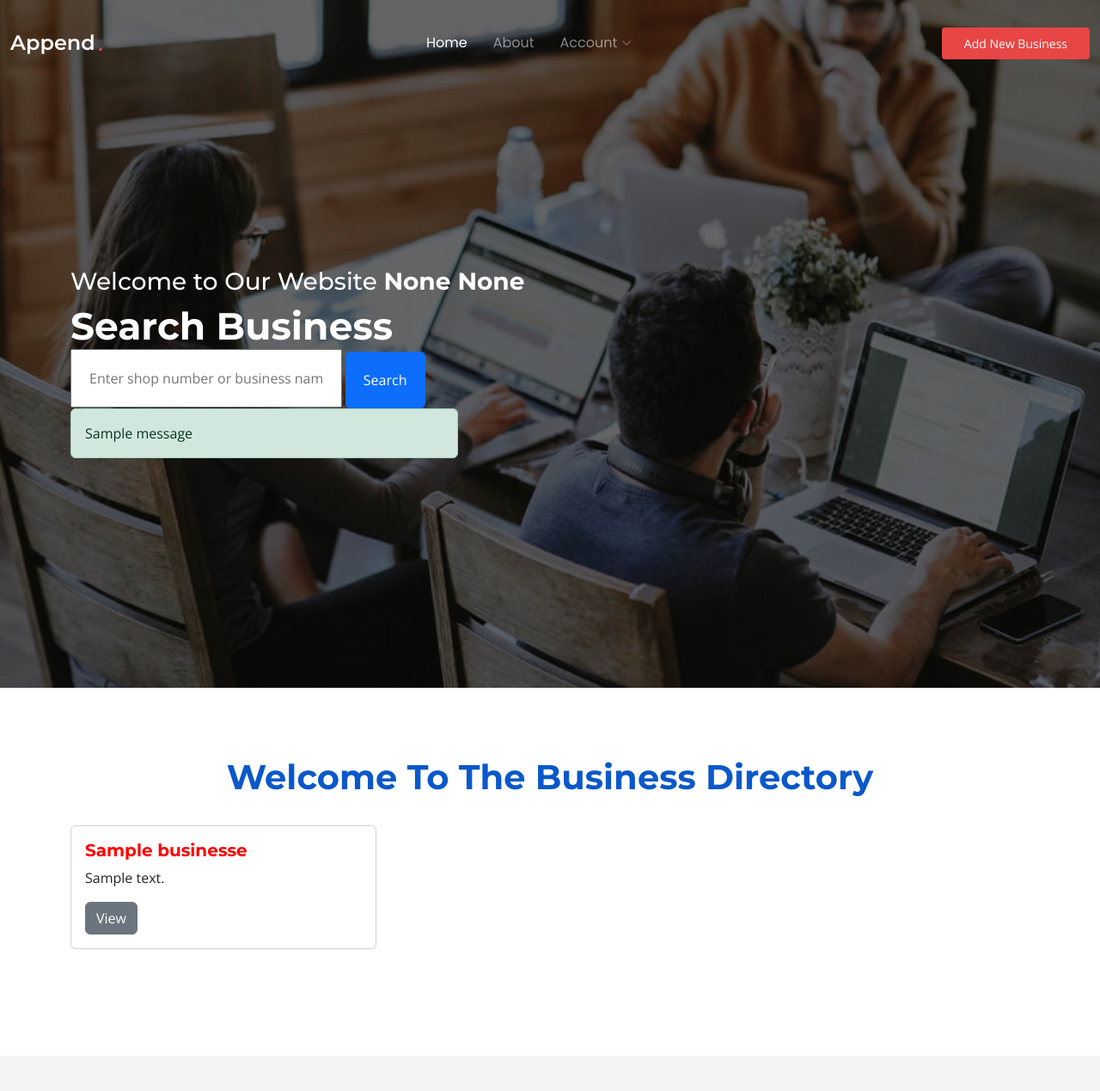
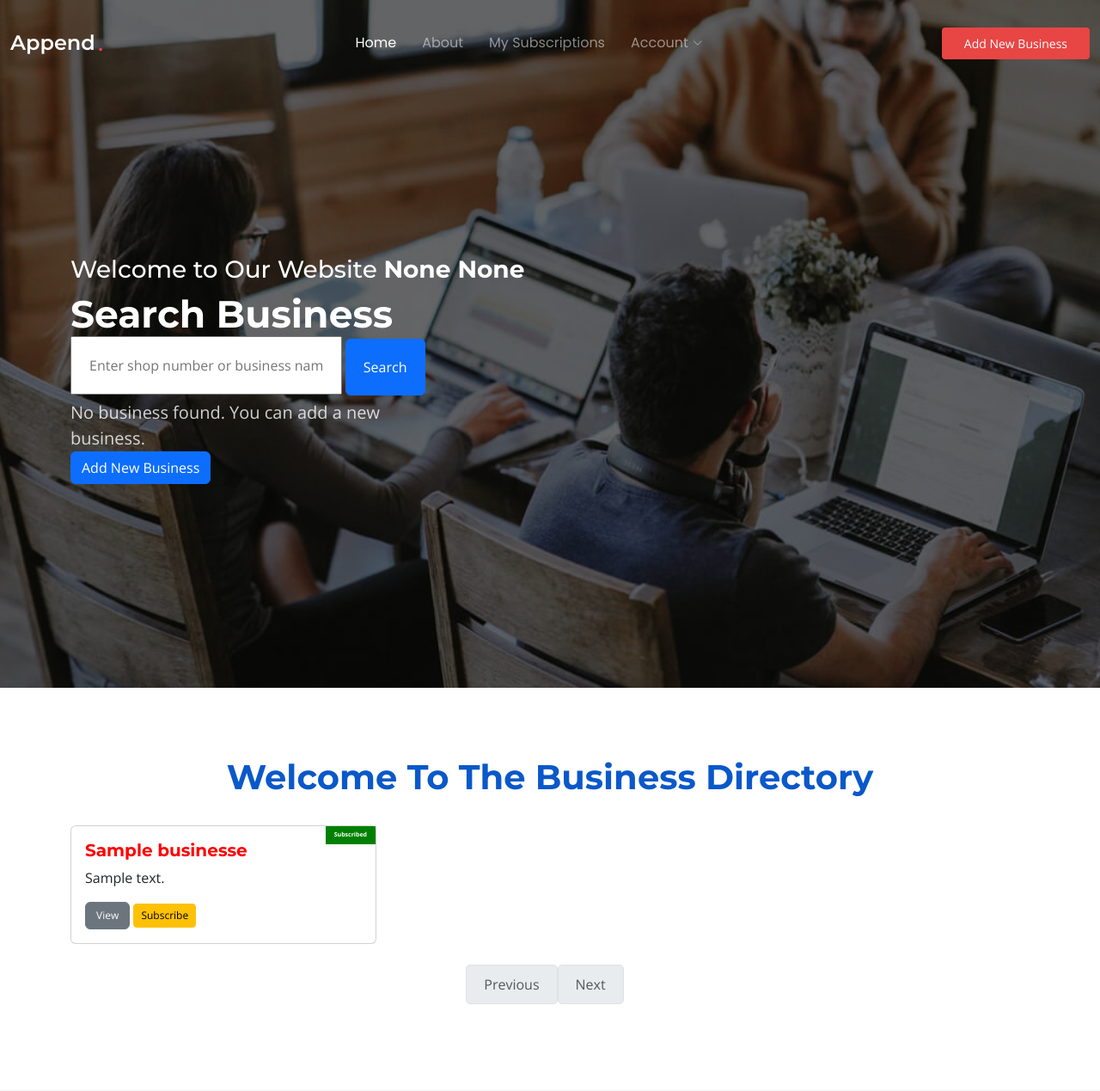
Before and after one commit to Efezino218/business_app, a Flask app: page / in a window 1280 px wide. Shown: the top 1269 px of the page at 86% size. Run offline with Flask 3, Linux system fonts and the light colour scheme; one stand-in notice (Sample message) is shown; a database or web service that is not in the repository returns one stand-in record (values such as "Sample title"); data that the repository does not hold is empty; some libraries are stand-ins or nearby versions.

Commit message:
Added Subscription Table To The Database And Execute a Table Command On The connect.py File

```diff
--- a/app.py
+++ b/app.py
@@ -7,6 +7,8 @@ from connect import get_db_connection
 from werkzeug.utils import secure_filename
 import re, os
 from functools import wraps
+from datetime import date, datetime, timedelta
+
 
 app = Flask(__name__)
 app.secret_key = 'your_secret_key'
@@ -366,21 +368,221 @@ def delete_business(business_id):
     return redirect(url_for('business'))
 
 
+# Advertisement Routes
+from datetime import timedelta  # Make sure to import timedelta
+# Function to handle the subscription payment
+def create_subscription(user_id, business_id, subscription_type):
+    start_date = datetime.now().date()
+    if subscription_type == 'monthly':
+        end_date = start_date + timedelta(days=30)
+    elif subscription_type == 'yearly':
+        end_date = start_date + timedelta(days=365)
+    amount_paid = 50.0
+    status = 'active'
+
+    conn = get_db_connection()
+    cur = conn.cursor()
+    cur.execute('INSERT INTO subscriptions (user_id, business_id, subscription_type, start_date, end_date, status, amount_paid) VALUES (%s, %s, %s, %s, %s, %s, %s)',
+                (user_id, business_id, subscription_type, start_date, end_date, status, amount_paid))
+    cur.execute('UPDATE businesses SET subscription_active = TRUE WHERE id = %s', (business_id,))
+    conn.commit()
+    cur.close()
+    conn.close()
+
+
+@app.route('/subscribe/<int:business_id>', methods=['GET', 'POST'])
+@login_required
+def subscribe(business_id):
+    user_id = session['user_id']
+
+    # Check if the user is the owner of the business
+    conn = get_db_connection()
+    cur = conn.cursor()
+    cur.execute("SELECT user_id FROM businesses WHERE id = %s", (business_id,))
+    business_owner = cur.fetchone()
+
+    if not business_owner or business_owner[0] != user_id:
+        flash('You can only subscribe for your own business.', 'error')
+        cur.close()
+        conn.close()
+        return redirect(url_for('index'))
+
+    if request.method == 'POST':
+        subscription_type = request.form['subscription_type']
+
+        # Check if the user already has an active subscription for the same business
+        cur.execute("""
+            SELECT * FROM subscriptions
+            WHERE user_id = %s AND business_id = %s AND status = 'active'
+        """, (user_id, business_id))
+        existing_subscription = cur.fetchone()
+
+        if existing_subscription:
+            flash('You already have an active subscription for this business.', 'error')
+            cur.close()
+            conn.close()
+            return redirect(url_for('subscribe', business_id=business_id))
+
+        # Handle payment process (skipped here for simplicity)
+
+        # Create the subscription
+        create_subscription(user_id, business_id, subscription_type)
+        flash('Subscription successful.', 'success')
+        cur.close()
+        conn.close()
+        return redirect(url_for('index'))
+
+    cur.close()
+    conn.close()
+    return render_template('subscribe.html', business_id=business_id)
+
+# @app.route('/subscribe/<int:business_id>', methods=['GET', 'POST'])
+# @login_required
+# def subscribe(business_id):
+#     user_id = session['user_id']
+
+#     if request.method == 'POST':
+#         subscription_type = request.form['subscription_type']
+
+#         # Check if there's already an active subscription for the business and user
+#         conn = get_db_connection()
+#         cur = conn.cursor()
+
+#         cur.execute('''
+#             SELECT * FROM subscriptions
+#             WHERE user_id = %s AND business_id = %s AND status = 'active'
+#         ''', (user_id, business_id))
+
+#         existing_subscription = cur.fetchone()
+
+#         if existing_subscription:
+#             flash('You already have an active subscription for this business.', 'error')
+#             cur.close()
+#             conn.close()
+#             return redirect(url_for('subscribe', business_id=business_id))
+
+#         # Calculate start and end dates based on subscription type
+#         start_date = datetime.now()
+#         if subscription_type == 'monthly':
+#             end_date = start_date + timedelta(days=30)
+#         elif subscription_type == 'yearly':
+#             end_date = start_date + timedelta(days=365)
+#         else:
+#             flash('Invalid subscription type.', 'error')
+#             cur.close()
+#             conn.close()
+#             return redirect(url_for('subscribe', business_id=business_id))
+
+#         # Insert new subscription into database
+#         cur.execute('''
+#             INSERT INTO subscriptions (user_id, business_id, subscription_type, start_date, end_date, status, amount_paid)
+#             VALUES (%s, %s, %s, %s, %s, %s, %s)
+#         ''', (user_id, business_id, subscription_type, start_date, end_date, 'active', 50.00))
+
+#         # Update business subscription status
+#         cur.execute('''
+#             UPDATE businesses SET subscription_active = TRUE WHERE id = %s
+#         ''', (business_id,))
+
+#         conn.commit()
+#         cur.close()
+#         conn.close()
+
+#         flash('Subscription successful.', 'success')
+#         return redirect(url_for('index'))
+
+#     return render_template('subscribe.html', business_id=business_id)
+
+
+# @app.route('/subscribe/<int:business_id>', methods=['GET', 'POST'])
+# @login_required
+# def subscribe(business_id):
+#     user_id = session['user_id']
+#     if request.method == 'POST':
+#         subscription_type = request.form['subscription_type']
+#         # Handle payment process (skipped here for simplicity)
+#         create_subscription(user_id, business_id, subscription_type)
+#         flash('Subscription successful.', 'success')
+#         return redirect(url_for('index'))
+
+#     return render_template('subscribe.html', business_id=business_id)
+
+@app.route('/my_subscriptions')
+@login_required
+def my_subscriptions():
+    user_id = session['user_id']
+    conn = get_db_connection()
+    cur = conn.cursor()
+
+    cur.execute('''
+        SELECT s.id, b.bus_name, s.subscription_type, s.start_date, s.end_date, s.status, s.amount_paid
+        FROM subscriptions s
+        JOIN businesses b ON s.business_id = b.id
+        WHERE s.user_id = %s AND s.status = 'active'
+    ''', (user_id,))
+
+    """UNDERSTAND How the querry is being made from the database below:
+    s.id: The id column from the subscriptions table.
+    b.bus_name: The bus_name column from the businesses table.
+    s.subscription_type, s.start_date, s.end_date, s.status, s.amount_paid: Columns from the subscriptions table.
+    NOTE: s is an alias for the subscriptions table. Example: s.id refers to the id column in the subscriptions table.
+            b is an alias for the businesses table. Example: b.bus_name refers to the bus_name column in the businesses table.
+
+    """
+    subscriptions = cur.fetchall()
+
+    cur.close()
+    conn.close()
+
+    return render_template('my_subscriptions.html', subscriptions=subscriptions)
+
 
 @app.route('/')
 def index():
     user_id = session.get('user_id')
     first_name = session.get('first_name')
     last_name = session.get('last_name')
+    page = request.args.get('page', 1, type=int)
+    per_page = 10  # Number of businesses to display per page
+    offset = (page - 1) * per_page
 
     conn = get_db_connection()
     cur = conn.cursor()
-    cur.execute("SELECT id, shop_no, bus_name, description, user_id FROM businesses")
+    cur.execute("""
+        SELECT id, shop_no, bus_name, description, user_id, subscription_active
+        FROM businesses
+        ORDER BY subscription_active DESC, id
+        LIMIT %s OFFSET %s
+    """, (per_page, offset))
     businesses = cur.fetchall()
+
+    cur.execute("SELECT COUNT(*) FROM businesses")
+    total_businesses = cur.fetchone()[0]
+
     cur.close()
     conn.close()
 
-    return render_template('index.html', user_id=user_id, first_name=first_name, last_name=last_name, businesses=businesses)
+    total_pages = (total_businesses + per_page - 1) // per_page  # Calculate total number of pages
+
+    return render_template('index.html', user_id=user_id, first_name=first_name, last_name=last_name, businesses=businesses, page=page, total_pages=total_pages)
+
+
+
+
+# @app.route('/')
+# def index():
+#     user_id = session.get('user_id')
+#     first_name = session.get('first_name')
+#     last_name = session.get('last_name')
+
+#     conn = get_db_connection()
+#     cur = conn.cursor()
+#     cur.execute("SELECT id, shop_no, bus_name, description, user_id FROM businesses")
+#     businesses = cur.fetchall()
+#     cur.close()
+#     conn.close()
+
+#     return render_template('index.html', user_id=user_id, first_name=first_name, last_name=last_name, businesses=businesses)
 
 
 @app.route('/logout')
--- a/static/css/main.css
+++ b/static/css/main.css
@@ -2912,3 +2912,69 @@ section,
 .dropdown_profile:hover .dropdown-menu-profile {
   display: block;
 }
+
+/* Business Card  */
+.card-body a {
+  font-size: 12px;
+}
+
+/* Business Card END  */
+
+
+/* Alert Message */
+.alert {
+  padding: 15px;
+  margin-bottom: 20px;
+  border: 1px solid transparent;
+  border-radius: 4px;
+}
+
+.alert-success {
+  color: #3c763d;
+  background-color: #dff0d8;
+  border-color: #d6e9c6;
+}
+
+.alert-error {
+  color: #a94442;
+  background-color: #f2dede;
+  border-color: #ebccd1;
+}
+
+/* Alert Message END */
+
+/* ===========================
+      Pagination
+ ========================== */
+.pagination {
+  display: flex;
+  justify-content: center;
+}
+
+.page-item {
+  margin: 0 5px;
+}
+
+.page-link {
+  padding: 10px 20px;
+  background-color: #f2f2f2;
+  border: 1px solid #ddd;
+  border-radius: 5px;
+  text-decoration: none;
+  color: #333;
+}
+
+.page-link:hover {
+  background-color: #ddd;
+}
+
+.active .page-link {
+  background-color: #007bff;
+  color: white;
+}
+
+.disabled .page-link {
+  background-color: #e9ecef;
+  color: #6c757d;
+  pointer-events: none;
+}
--- a/templates/index.html
+++ b/templates/index.html
@@ -45,6 +45,19 @@
   .card-title {
     color: red;
   }
+
+
+
+  .subscribed-badge {
+    position: absolute;
+    top: 0x;
+    right: 0px;
+    background-color: green;
+    color: white;
+    padding: 5px 10px;
+    font-weight: bold;
+    font-size: 7px;
+  }
 </style>
 
 <body class="index-page">
@@ -64,6 +77,7 @@
         <ul>
           <li><a href="{{ url_for('index') }}#hero" class="active">Home</a></li>
           <li><a href="{{ url_for('index') }}#about">About</a></li>
+          <a href="{{ url_for('my_subscriptions') }}">My Subscriptions</a>
           <li class="dropdown"><a href="#"><span class="toggle-dropdown">Account </span> <i
                 class="bi bi-chevron-down toggle-dropdown"></i></a>
             <ul>
@@ -103,13 +117,32 @@
   <section id="hero" class="hero section">
 
     <img src="{{ url_for('static', filename='images/blog-3.jpg') }}" alt="" data-aos="fade-in">
-
     <div class="container">
+      <!-- Flash messages -->
+      {% with messages = get_flashed_messages(with_categories=true) %}
+      {% if messages %}
+      <div id="flash-messages">
+        {% for category, message in messages %}
+        <h3 class="alert alert-{{ category }}">{{ message }}</h3>
+        {% endfor %}
+      </div>
+      {% endif %}
+      {% endwith %}
+      <script>
+        // JavaScript to set timeout for flash messages
+        setTimeout(function () {
+          var flashMessages = document.getElementById('flash-messages');
+          if (flashMessages) {
+            flashMessages.style.display = 'none';
+          }
+        }, 2000); // Flash message will disappear after 5 seconds
+      </script>
+      <!-- Flash messages END -->
       <div class="row">
         <div class="col-lg-10">
+
           <h3 data-aos="fade-up" data-aos-delay="100">Welcome to Our Website <span style="font-weight: bold;">{{
-              first_name }} {{
-              last_name }}</span></h3>
+              first_name }} {{ last_name }}</span></h3>
         </div>
         <div class="col-lg-5">
           <div class="search-container">
@@ -119,19 +152,6 @@
                 placeholder="Enter shop number or business name" required>
               <button style="padding: 20px;" type="submit" class="btn btn-primary">Search</button>
             </form>
-
-
-            {% with messages = get_flashed_messages(with_categories=true) %}
-            {% if messages %}
-            <div class="alert-container">
-              {% for category, message in messages %}
-              <div class="alert alert-{{ category }}">
-                {{ message }}
-              </div>
-              {% endfor %}
-            </div>
-            {% endif %}
-            {% endwith %}
 
             <!-- Display search results if available -->
             {% if business %}
@@ -149,22 +169,18 @@
             {% endif %}
 
             <!-- If no business found, show option to add a new business -->
-            {# {% if not business %}
+            {% if not business %}
             <p>No business found. You can add a new business.</p>
             <a href="{{ url_for('add_business') }}" class="btn btn-primary">Add New Business</a>
-            {% endif %} #}
+            {% endif %}
           </div>
         </div>
 
       </div>
     </div>
-    </div>
-
   </section><!-- /Hero Section -->
 
-  <!-- Conditional Content based on Login Status -->
-
-
+  <!-- Business Directory Section -->
   <div class="container">
     <h1 style="color: #0a58ca; text-align: center; font-weight: bold;">Welcome To The Business Directory</h1><br>
     <div class="row">
@@ -173,19 +189,45 @@
         <div class="card">
           {#<img src="{{ url_for('static', filename='uploads/' ~ business[5]) }}" class="card-img-top"
             alt="Business Image"> #}
+          {% if business[5] %}
+          <span class="subscribed-badge">Subscribed</span>
+          {% endif %}
           <div class="card-body">
             <h5 class="card-title fw-bold">{{ business[2] }}</h5>
             <p class="card-text">{{ business[3] }}</p>
             {% if user_id == business[4] %}
             <a href="{{ url_for('update_business', business_id=business[0]) }}" class="btn btn-primary">Update</a>
             <a href="{{ url_for('view_business', business_id=business[0]) }}" class="btn btn-secondary">View</a>
+            <a href="{{ url_for('subscribe', business_id=business[0]) }}" class="btn btn-warning btn-sm">Subscribe</a>
             {% else %}
             <a href="{{ url_for('view_business', business_id=business[0]) }}" class="btn btn-secondary">View</a>
+            <a href="{{ url_for('subscribe', business_id=business[0]) }}" class="btn btn-warning btn-sm">Subscribe</a>
             {% endif %}
           </div>
         </div>
       </div>
       {% endfor %}
+      <!-- Pagination Controls -->
+      <div class="pagination">
+        {% if page > 1 %}
+        <a href="{{ url_for('index', page=page-1) }}" class="page-link">Previous</a>
+        {% else %}
+        <span class="page-link disabled">Previous</span>
+        {% endif %}
+
+        {% for p in range(1, total_pages + 1) %}
+        {% if p == page %}
+        <span class="page-link active">{{ p }}</span>
+        {% else %}
+        <a href="{{ url_for('index', page=p) }}" class="page-link">{{ p }}</a>
+        {% endif %}
+        {% endfor %}
+
+        {% if page < total_pages %} <a href="{{ url_for('index', page=page+1) }}" class="page-link">Next</a>
+          {% else %}
+          <span class="page-link disabled">Next</span>
+          {% endif %}
+      </div>
     </div>
   </div>
 
```
Also changed, not shown: connect.py (+139 -2 lines), templates/my_subscriptions.html (added, +45 -0 lines), templates/profile.html (+9 -0 lines), templates/subscribe.html (added, +57 -0 lines), templates/upload_ads.html (added, +19 -0 lines), templates/view_ads.html (added, +18 -0 lines).
